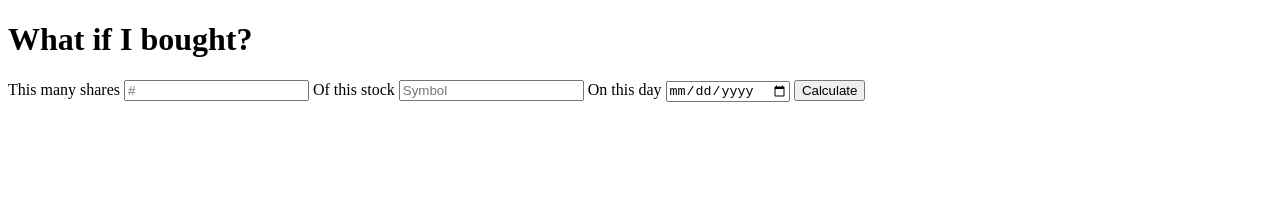
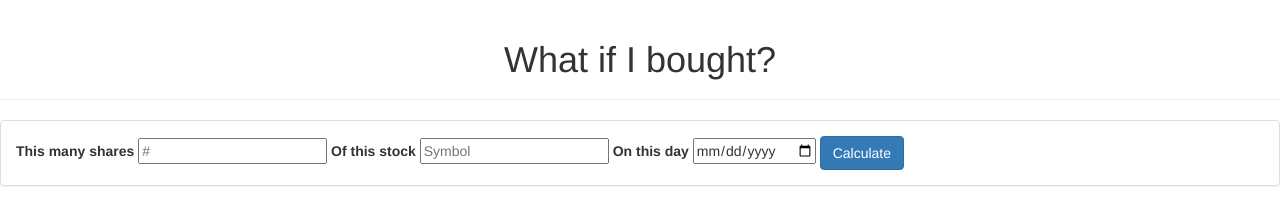
Before and after one commit to Ahmedish/Hypothetical-Investor, a plain HTML site: page index.html in a window 1280 px wide. Drawn offline with nearby package versions, Linux system fonts and the light colour scheme.

Commit message:
added boostrap styles and css file

```diff
--- a/index.html
+++ b/index.html
@@ -7,10 +7,17 @@
     <meta name="viewport" content="width=device-width, initial-scale=1.0">
     <title>Hypothetical Investor</title>
     <script src="https://cdn.jsdelivr.net/npm/axios/dist/axios.min.js"></script>
+    <link rel="stylesheet" href="https://stackpath.bootstrapcdn.com/bootstrap/3.4.1/css/bootstrap.min.css"
+        integrity="sha384-HSMxcRTRxnN+Bdg0JdbxYKrThecOKuH5zCYotlSAcp1+c8xmyTe9GYg1l9a69psu" crossorigin="anonymous">
+    <link rel="stylesheet" href="styles.css">
 </head>
 
 <body>
+    <div class="page-header">
         <h1>What if I bought?</h1>
+    </div>
+    <div class="panel panel-default">
+        <div class="panel-body">
             <form id="inputForm">
                 <label for="numShares">This many shares</label>
                 <input type="text" placeholder="#" name="numShares">
@@ -18,8 +25,11 @@
                 <input type="text" placeholder="Symbol" name="symbol">
                 <label for="d">On this day</label>
                 <input type="date" name="d">
-        <button>Calculate</button>
+                <button type="submit" class="btn btn-primary">Calculate</button>
             </form>
+        </div>
+    </div>
+
     <h2 id="message"></h2>
     <script src="script.js"></script>
 </body>
--- /dev/null
+++ b/styles.css
@@ -0,0 +1,3 @@
+h1 {
+    text-align: center;
+}
```
Lines whose indentation alone changed are shown as unchanged.
